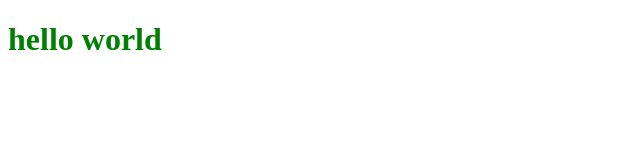
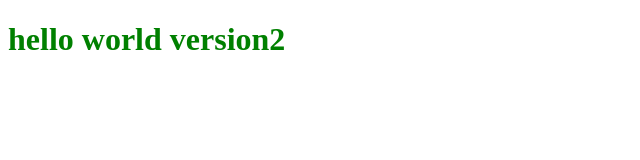
Before and after one commit to Rishi8087/webd, a plain HTML site: page index.html in a window 1280 px wide. Shown: the whole page, without its empty margins (0-640 px from the left). Drawn offline with Linux system fonts and the light colour scheme.

Commit message:
version 2

```diff
--- a/index.html
+++ b/index.html
@@ -6,6 +6,6 @@
     <title>Document</title>
 </head>
 <body>
-    <h1 style="color:green">hello world</h1>
+    <h1 style="color:green">hello world version2</h1>
 </body>
 </html>
```
